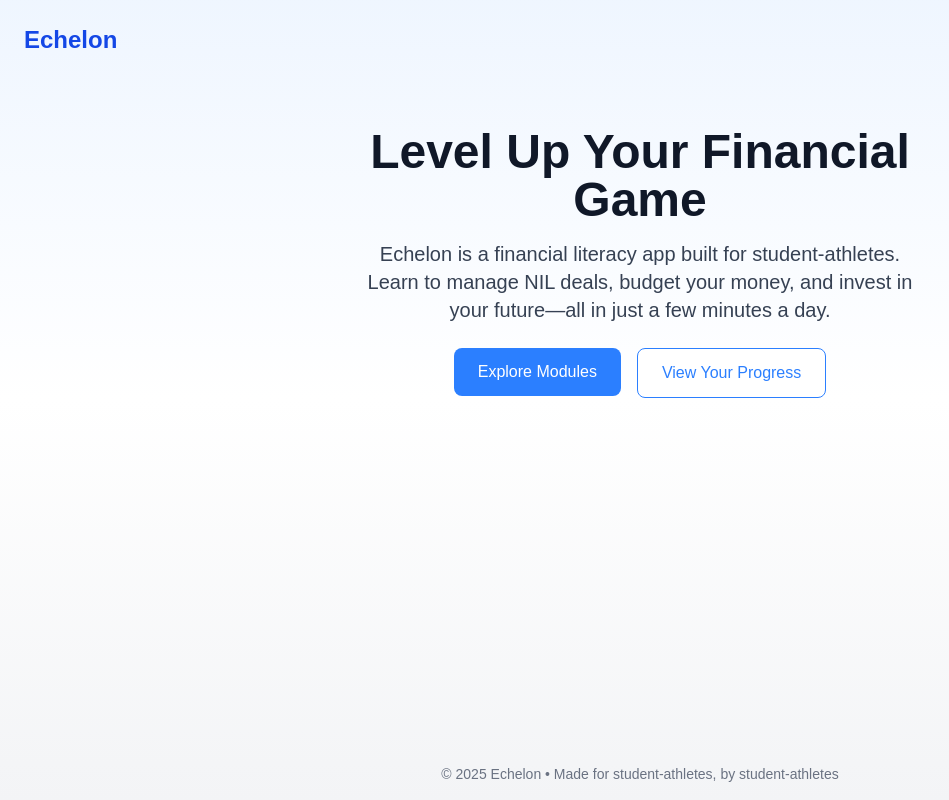
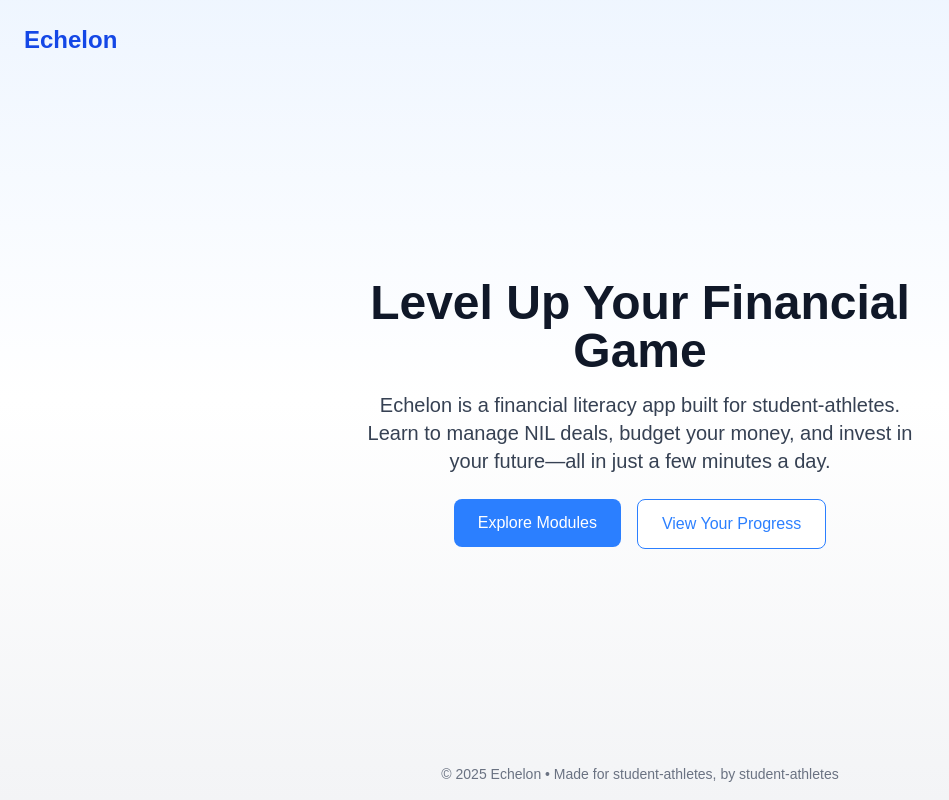
Before and after one commit to ayang21/Echelon, a Next.js app in the folder echelon/: page / in a window 1280 px wide. Shown: the whole page, without its empty margins (0-949 px from the left). Built offline with nearby package versions, Linux system fonts and the light colour scheme.

Commit message:
Chore: Centered the Hero section

```diff
--- a/echelon/app/Pages/Index.tsx
+++ b/echelon/app/Pages/Index.tsx
@@ -9,7 +9,7 @@
       </header>
 
       {/* Hero */}
-      <main className="flex-1 flex flex-col items-center text-center px-6 py-12">
+      <main className="flex flex-col items-center text-center px-6 py-12">
         <h2 className="text-4xl md:text-5xl font-extrabold text-gray-900 max-w-2xl">
           Level Up Your Financial Game
         </h2>
```
